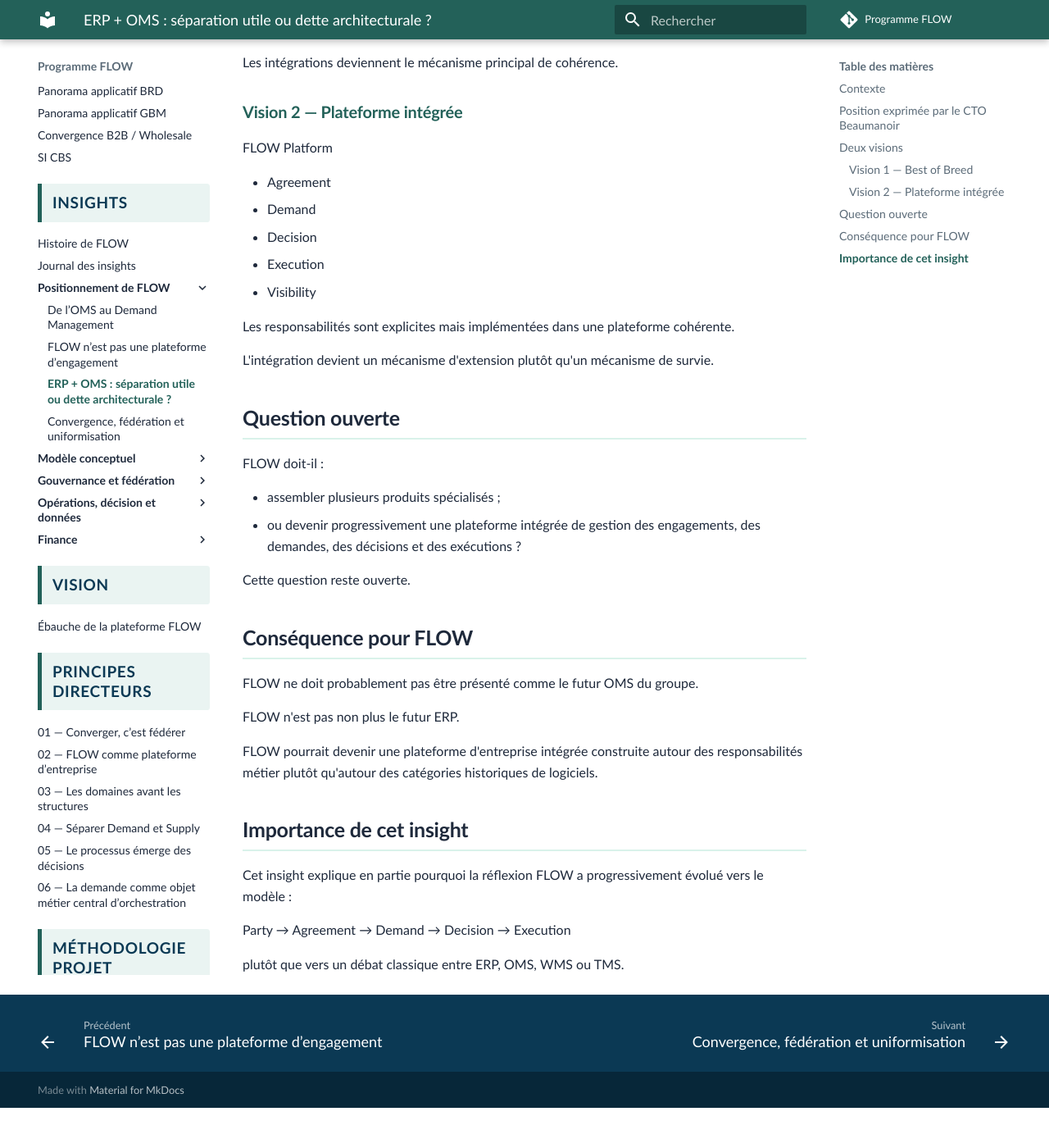
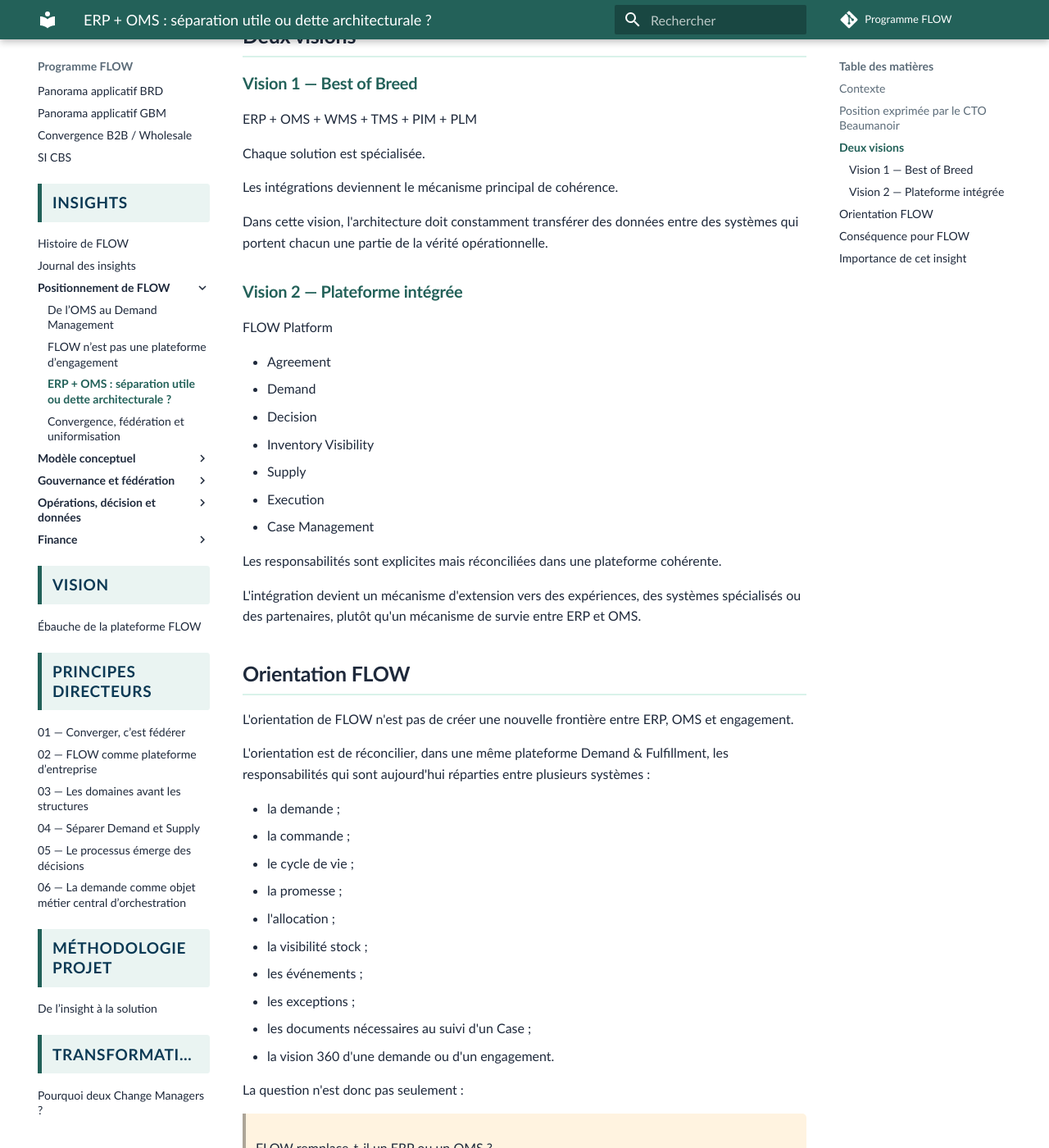
Before and after one commit to laurent-sintes/FLOW-Program, an MkDocs documentation site: the page built from docs/insights/erp-oms-separation-ou-plateforme-integree.md, in a window 1280 px wide and 1400 px high, scrolled down 1175 px. Shown: the whole window at 82% size. Built offline with MkDocs 1.6.1 and Material for MkDocs 9.7.7, drawn with Linux system fonts in a browser that asks for light colours; comment, search, counter and statistics services are not loaded; before the commit the page ends 2526 px from its top, so only the background shows below that; some of the changed text lies outside the part shown.

Commit message:
Clarify FLOW ERP OMS integration insight

```diff
--- a/docs/insights/erp-oms-separation-ou-plateforme-integree.md
+++ b/docs/insights/erp-oms-separation-ou-plateforme-integree.md
@@ -13,6 +13,8 @@
 
 Cette approche est généralement considérée comme une bonne pratique permettant la spécialisation des solutions.
 
+Elle devient toutefois problématique lorsque les responsabilités structurantes de l'entreprise — demande, commande, stock, promesse, allocation, exécution, retour, exception — sont dispersées entre plusieurs systèmes qui doivent se synchroniser en permanence.
+
 ## Position exprimée par le CTO Beaumanoir
 
 Le CTO de Beaumanoir a exprimé une conviction différente.
@@ -25,7 +27,8 @@
 - des redondances de données ;
 - des responsabilités floues ;
 - des arbitrages répartis ;
-- une gouvernance complexe.
+- une gouvernance complexe ;
+- une difficulté à expliquer pourquoi une demande a été acceptée, refusée, partiellement servie ou réorientée.
 
 ## Deux visions
 
@@ -37,6 +40,8 @@
 
 Les intégrations deviennent le mécanisme principal de cohérence.
 
+Dans cette vision, l'architecture doit constamment transférer des données entre des systèmes qui portent chacun une partie de la vérité opérationnelle.
+
 ### Vision 2 — Plateforme intégrée
 
 FLOW Platform
@@ -44,21 +49,39 @@
 - Agreement
 - Demand
 - Decision
+- Inventory Visibility
+- Supply
 - Execution
-- Visibility
+- Case Management
 
-Les responsabilités sont explicites mais implémentées dans une plateforme cohérente.
+Les responsabilités sont explicites mais réconciliées dans une plateforme cohérente.
 
-L'intégration devient un mécanisme d'extension plutôt qu'un mécanisme de survie.
+L'intégration devient un mécanisme d'extension vers des expériences, des systèmes spécialisés ou des partenaires, plutôt qu'un mécanisme de survie entre ERP et OMS.
 
-## Question ouverte
+## Orientation FLOW
 
-FLOW doit-il :
+L'orientation de FLOW n'est pas de créer une nouvelle frontière entre ERP, OMS et engagement.
 
-- assembler plusieurs produits spécialisés ;
-- ou devenir progressivement une plateforme intégrée de gestion des engagements, des demandes, des décisions et des exécutions ?
+L'orientation est de réconcilier, dans une même plateforme Demand & Fulfillment, les responsabilités qui sont aujourd'hui réparties entre plusieurs systèmes :
 
-Cette question reste ouverte.
+- la demande ;
+- la commande ;
+- le cycle de vie ;
+- la promesse ;
+- l'allocation ;
+- la visibilité stock ;
+- les événements ;
+- les exceptions ;
+- les documents nécessaires au suivi d'un Case ;
+- la vision 360 d'une demande ou d'un engagement.
+
+La question n'est donc pas seulement :
+
+> FLOW remplace-t-il un ERP ou un OMS ?
+
+La question devient :
+
+> Quelles responsabilités doivent être réunifiées dans FLOW pour éviter que la cohérence métier dépende de transferts permanents entre ERP, OMS et systèmes périphériques ?
 
 ## Conséquence pour FLOW
 
@@ -66,7 +89,11 @@
 
 FLOW n'est pas non plus le futur ERP.
 
-FLOW pourrait devenir une plateforme d'entreprise intégrée construite autour des responsabilités métier plutôt qu'autour des catégories historiques de logiciels.
+FLOW est étudié comme une plateforme d'entreprise intégrée construite autour des responsabilités métier plutôt qu'autour des catégories historiques de logiciels.
+
+Cette orientation n'empêche pas de conserver des systèmes spécialisés.
+
+Elle impose en revanche de ne pas disperser les responsabilités centrales du Demand & Fulfillment entre plusieurs systèmes qui devraient ensuite se synchroniser pour reconstruire une vérité commune.
 
 ## Importance de cet insight
 
@@ -74,4 +101,8 @@
 
 Party → Agreement → Demand → Decision → Execution
 
-plutôt que vers un débat classique entre ERP, OMS, WMS ou TMS.
+Il explique aussi pourquoi le Case Management devient structurant : le Case fournit une unité transverse capable de porter une demande longue, ses décisions, ses événements, ses documents, ses exceptions et ses effets sur plusieurs processus ou systèmes.
+
+FLOW n'est donc pas un débat classique entre ERP, OMS, WMS ou TMS.
+
+FLOW cherche à identifier le bon lieu de vérité et d'orchestration pour les responsabilités qui donnent leur cohérence à l'exécution métier.
```
